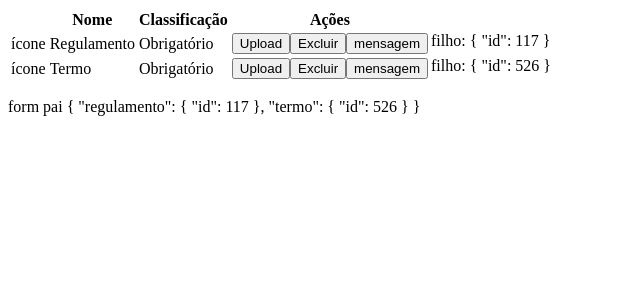
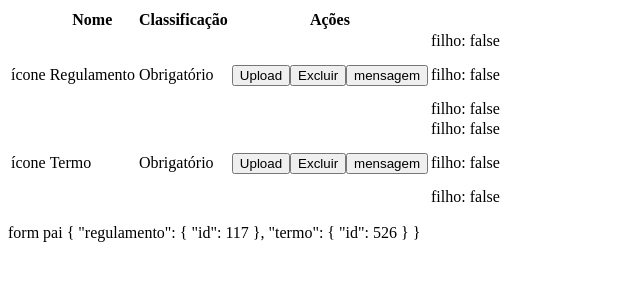
Before and after one commit to bc05/angular-ivy-e3rzta, an Angular app: page / in a window 1280 px wide. Shown: the top 300 px of the page, without its empty margins (0-640 px from the left). Built offline with nearby package versions, Linux system fonts and the light colour scheme.

Commit message:
2 files modified

```diff
--- a/src/app/linha-tabela-anexo/linha-tabela-anexo.component.html
+++ b/src/app/linha-tabela-anexo/linha-tabela-anexo.component.html
@@ -3,8 +3,10 @@
 <td>{{ documentoAnexo.classificacao }}</td>
 <td>
   <button (click)="mudouValor()">Upload</button>
-  <button>Excluir</button>
+  <button (click)="remover()">Excluir</button>
   <button>mensagem</button>
 </td>
 
-<p>filho: {{ formControl.value | json }}</p>
+<p>filho: {{ formControl.invalid }}</p>
+<p>filho: {{ formControl.touched }}</p>
+<p>filho: {{ formControl.dirty }}</p>
--- a/src/app/linha-tabela-anexo/linha-tabela-anexo.component.ts
+++ b/src/app/linha-tabela-anexo/linha-tabela-anexo.component.ts
@@ -4,6 +4,7 @@ import {
   FormBuilder,
   FormControl,
   NG_VALUE_ACCESSOR,
+  Validators,
 } from '@angular/forms';
 import { IDocumentoAnexo } from '../tabela-anexo/tabela-anexo.component';
 
@@ -29,7 +30,7 @@ export class LinhaTabelaAnexoComponent implements ControlValueAccessor {
   formControl: FormControl;
 
   constructor(private fb: FormBuilder) {
-    this.formControl = this.fb.control(null);
+    this.formControl = this.fb.control(null, Validators.required);
   }
 
   writeValue(valor: Object): void {
@@ -44,10 +45,14 @@ export class LinhaTabelaAnexoComponent implements ControlValueAccessor {
     this.onTouch = fn;
   }
 
-  mudouValor() {
-    this.formControl.setValue({ id: Math.floor(Math.random() * 10) });
+  mudouValor(valor: any) {
+    this.formControl.setValue(valor);
     if (this.onChange) {
       this.onChange(this.formControl.value);
     }
   }
+
+  remover() {
+    this.mudouValor(null);
+  }
 }
```
